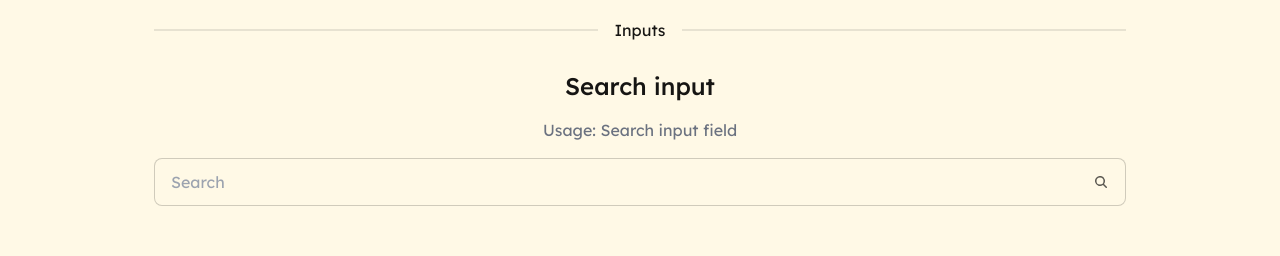
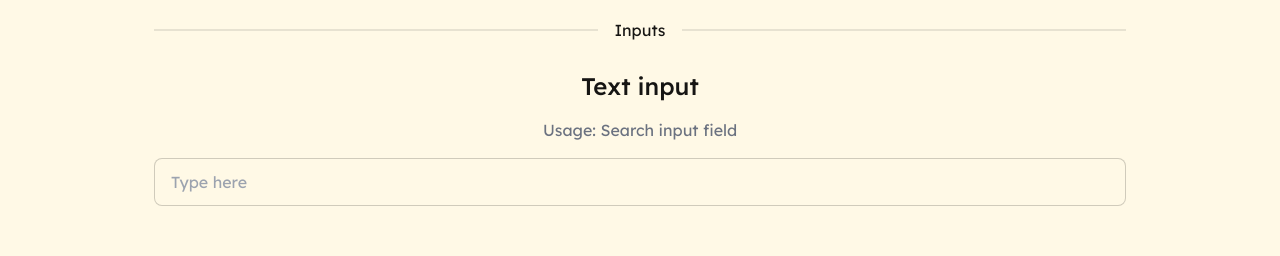
Before and after one commit to magdalena-karpinska/blisko-app, a Next.js app: page /design-system in a window 1280 px wide. Shown: the part 306-562 px from the top of the page. Built offline with nearby package versions, Linux system fonts and the light colour scheme.

Commit message:
Adds a text input

```diff
--- a/src/app/design-system/page.tsx
+++ b/src/app/design-system/page.tsx
@@ -10,7 +10,7 @@ import {
   CircleCard,
   ConnectionCard,
   Divider,
-  SearchInput,
+  TextInput,
 } from "../ui";
 
 export default function designSystem() {
@@ -19,9 +19,9 @@ export default function designSystem() {
       <Heading1 text="Design System" />
       <div className="py-8 w-full flex flex-col items-center space-y-4">
         <Divider text="Inputs" />
-        <Heading3 text="Search input" />
+        <Heading3 text="Text input" />
         <Paragraph text="Usage: Search input field" />
-        <SearchInput />
+        <TextInput />
       </div>
       <div className="py-8 w-full flex flex-col items-center space-y-4">
         <Divider text="Buttons" />
```
